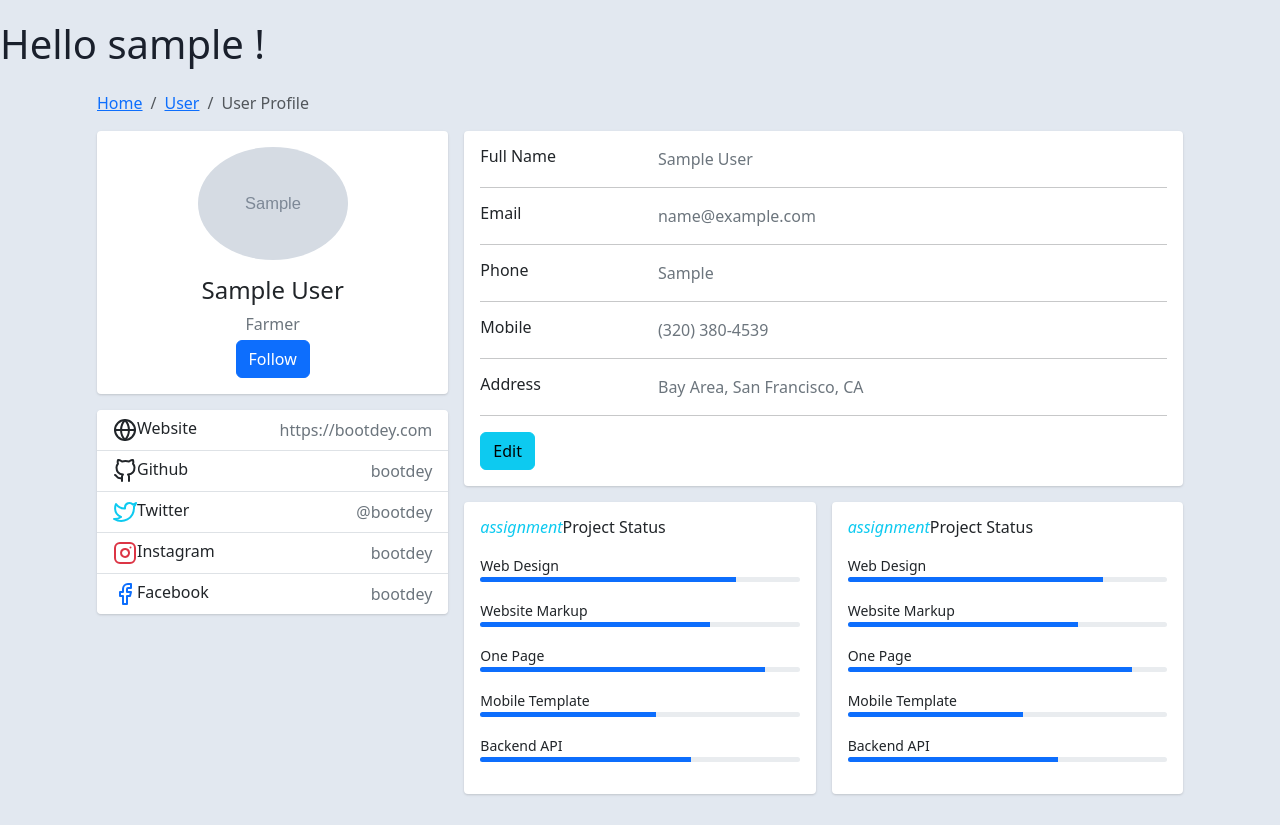
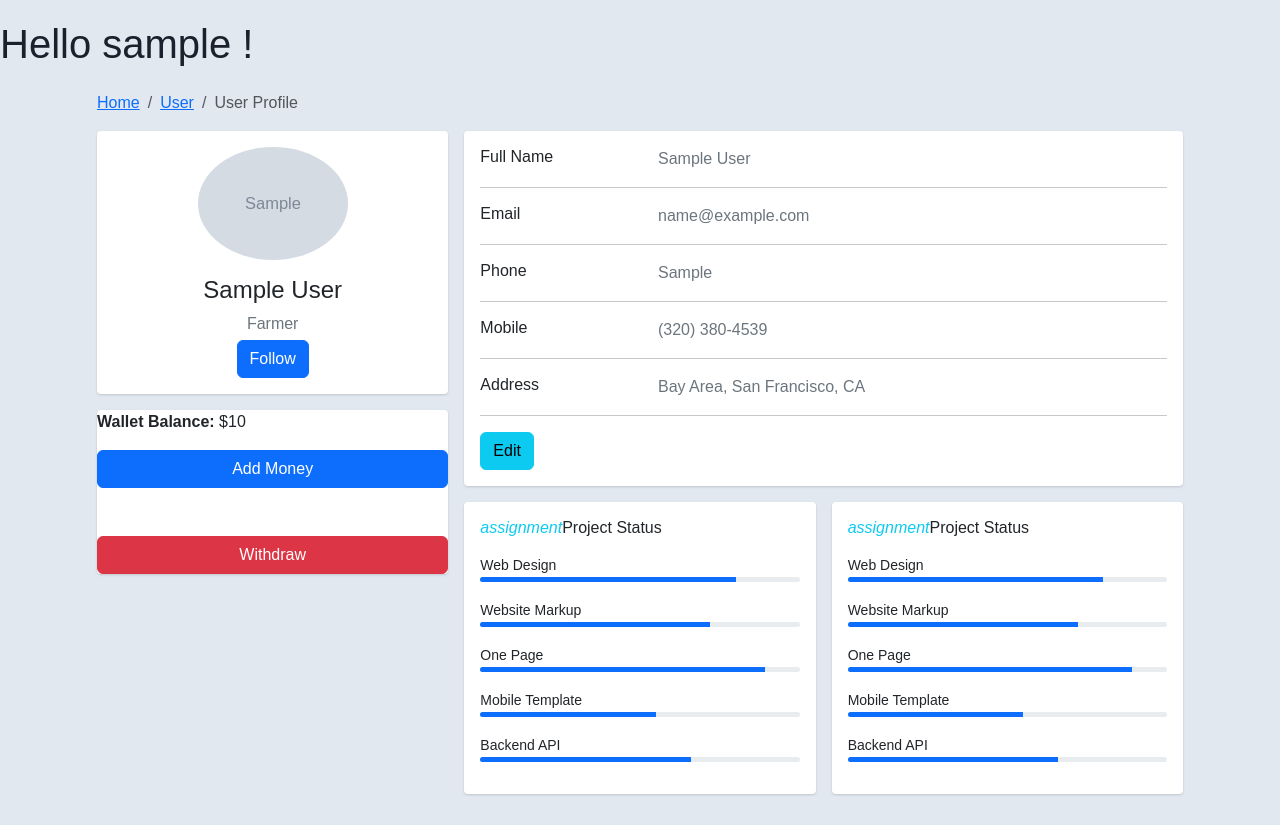
Before and after one commit to varmanamish/farmfusion, a Django app: page /accounts/profile in a window 1280 px wide. Run offline with Django 5.2, Linux system fonts and the light colour scheme; a user stored in the database is signed in; tables that the repository leaves empty hold one stand-in row (values such as "Sample post"); grey boxes marked "Sample" are stand-in pictures.

Commit message:
wallet is doneeee

```diff
--- a/farmfusion/accounts/models.py
+++ b/farmfusion/accounts/models.py
@@ -30,6 +30,7 @@ class CustomUser(AbstractUser):
 
 class Wallet(models.Model):
     user = models.OneToOneField(CustomUser, on_delete=models.CASCADE, related_name="wallet")
+    wallet_pin =models.CharField(null=True)
     wallet_amount = models.IntegerField(default=0)
     free_amount = models.IntegerField(default=0)
     is_locked = models.BooleanField(default=False)
--- a/farmfusion/accounts/urls.py
+++ b/farmfusion/accounts/urls.py
@@ -9,4 +9,7 @@ urlpatterns=[
     path('addmoney',views.addmoney,name="addmoney"),
     path('withdraw',views.withdraw,name="withdraw"),
     path('check',views.check,name="check"),
+    path('wallet',views.wallet,name='wallet'),
+    path('createwallet',views.createwallet,name='createwallet'),
+    path('walletverif',views.walletverif,name='walletverif'),
 ]
--- a/farmfusion/accounts/views.py
+++ b/farmfusion/accounts/views.py
@@ -1,4 +1,4 @@
-from django.shortcuts import render
+from django.shortcuts import render,redirect
 from .models import CustomUser
 from django.contrib.auth import authenticate, login, logout
 from django.http import HttpResponse, HttpResponseRedirect,JsonResponse
@@ -73,10 +73,14 @@ def register(request):
 def profile(request):
     try:
         print('START')
-        user_profile= request.user
-        print(user_profile)
+        user_profile = request.user
+
+        # Fetch the user's wallet, if it exists
+        wallet = Wallet.objects.filter(user=request.user).first()
+
         context = {
             'profile': user_profile,
+            'wallet': wallet,  # Pass wallet data to the template
         }
 
         print('sent')
@@ -84,48 +88,101 @@ def profile(request):
         return render(request, 'profile.html', context)
     except Exception as e:
         print(e)
-        return render(request,"profile.html")
+        return render(request, 'profile.html', {'error': str(e)})
+from django.shortcuts import render, redirect
+from django.contrib.auth.decorators import login_required
+from django.contrib import messages
+from .models import Wallet
+
 @login_required
 def addmoney(request):
-    """Adds money to the user's wallet."""
     if request.method == "POST":
-        user_wallet = request.user.wallet
-        amount = int(request.POST.get("amount", 0))
+        pin = request.POST.get("wallet_pin").strip()
+        amount = request.POST.get("amount").strip()
 
-        if amount > 0:
-            user_wallet.wallet_amount += amount
-            user_wallet.free_amount += amount
-            user_wallet.save()
-            return JsonResponse({"success": True, "message": "Money added successfully!"})
-        return JsonResponse({"success": False, "message": "Invalid amount!"})
+        if not amount.isdigit() or int(amount) <= 0:
+            messages.error(request, "Invalid amount.")
+            return redirect("profile")
 
-    return JsonResponse({"success": False, "message": "Invalid request method!"})
+        amount = int(amount)
+
+        try:
+            wallet = Wallet.objects.get(user=request.user)
+
+            if wallet.wallet_pin != pin:
+                messages.error(request, "Incorrect PIN.")
+                return redirect("profile")
+
+            wallet.wallet_amount += amount
+            wallet.save()
+
+            messages.success(request, f"Successfully added ${amount} to your wallet.")
+        except Wallet.DoesNotExist:
+            messages.error(request, "No wallet found.")
+
+    return redirect("profile")
+
 
 @login_required
 def withdraw(request):
     if request.method == "POST":
-        user_wallet = request.user.wallet
-        amount = int(request.POST.get("amount", 0))
+        pin = request.POST.get("wallet_pin").strip()
+        amount = request.POST.get("amount").strip()
 
-        if user_wallet.is_locked:
-            return JsonResponse({"success": False, "message": "Wallet is locked!"})
+        if not amount.isdigit() or int(amount) <= 0:
+            messages.error(request, "Invalid amount.")
+            return redirect("profile")
 
-        if amount > 0 and user_wallet.free_amount >= amount:
-            user_wallet.wallet_amount -= amount
-            user_wallet.free_amount -= amount
-            user_wallet.save()
-            return JsonResponse({"success": True, "message": "Withdrawal successful!"})
+        amount = int(amount)
 
-        return JsonResponse({"success": False, "message": "Insufficient funds!"})
+        try:
+            wallet = Wallet.objects.get(user=request.user)
 
-    return JsonResponse({"success": False, "message": "Invalid request method!"})
+            if wallet.wallet_pin != pin:
+                messages.error(request, "Incorrect PIN.")
+                return redirect("profile")
+
+            if wallet.wallet_amount < amount:
+                messages.error(request, "Insufficient balance.")
+                return redirect("profile")
+
+            wallet.wallet_amount -= amount
+            wallet.save()
+
+            messages.success(request, f"Successfully withdrew ${amount} from your wallet.")
+        except Wallet.DoesNotExist:
+            messages.error(request, "No wallet found.")
+
+    return redirect("profile")
+
 
 @login_required
 def check(request):
-    user_wallet = request.user.wallet
+    """Returns wallet details as JSON."""
+    user_wallet, created = Wallet.objects.get_or_create(user=request.user)
     data = {
         "wallet_amount": user_wallet.wallet_amount,
         "free_amount": user_wallet.free_amount,
         "is_locked": user_wallet.is_locked,
     }
     return JsonResponse(data)
+@login_required
+def wallet(request):
+    """Render the wallet page with CSRF token."""
+    return render(request, "wallet.html")
+@login_required
+def walletverif(request):
+    if request.method == "POST":
+        confirmpassword = request.POST["password"]
+@login_required
+def createwallet(request):
+        if request.method == "POST":
+            passw =   request.POST.get("pasw"," ")
+            walletc =Wallet.objects.create(
+                 wallet_pin=passw,
+                 user_id = request.user.id
+            )
+            print("done")
+            walletc.save()
+            return redirect('profile')
+        return redirect('profile')
--- a/farmfusion/templates/profile.html
+++ b/farmfusion/templates/profile.html
@@ -48,28 +48,96 @@
                     </div>
                   </div>
                   <div class="card mt-3">
-                    <ul class="list-group list-group-flush">
-                      <li class="list-group-item d-flex justify-content-between align-items-center flex-wrap">
-                        <h6 class="mb-0"><svg xmlns="http://www.w3.org/2000/svg" width="24" height="24" viewBox="0 0 24 24" fill="none" stroke="currentColor" stroke-width="2" stroke-linecap="round" stroke-linejoin="round" class="feather feather-globe mr-2 icon-inline"><circle cx="12" cy="12" r="10"></circle><line x1="2" y1="12" x2="22" y2="12"></line><path d="M12 2a15.3 15.3 0 0 1 4 10 15.3 15.3 0 0 1-4 10 15.3 15.3 0 0 1-4-10 15.3 15.3 0 0 1 4-10z"></path></svg>Website</h6>
-                        <span class="text-secondary">https://bootdey.com</span>
-                      </li>
-                      <li class="list-group-item d-flex justify-content-between align-items-center flex-wrap">
-                        <h6 class="mb-0"><svg xmlns="http://www.w3.org/2000/svg" width="24" height="24" viewBox="0 0 24 24" fill="none" stroke="currentColor" stroke-width="2" stroke-linecap="round" stroke-linejoin="round" class="feather feather-github mr-2 icon-inline"><path d="M9 19c-5 1.5-5-2.5-7-3m14 6v-3.87a3.37 3.37 0 0 0-.94-2.61c3.14-.35 6.44-1.54 6.44-7A5.44 5.44 0 0 0 20 4.77 5.07 5.07 0 0 0 19.91 1S18.73.65 16 2.48a13.38 13.38 0 0 0-7 0C6.27.65 5.09 1 5.09 1A5.07 5.07 0 0 0 5 4.77a5.44 5.44 0 0 0-1.5 3.78c0 5.42 3.3 6.61 6.44 7A3.37 3.37 0 0 0 9 18.13V22"></path></svg>Github</h6>
-                        <span class="text-secondary">bootdey</span>
-                      </li>
-                      <li class="list-group-item d-flex justify-content-between align-items-center flex-wrap">
-                        <h6 class="mb-0"><svg xmlns="http://www.w3.org/2000/svg" width="24" height="24" viewBox="0 0 24 24" fill="none" stroke="currentColor" stroke-width="2" stroke-linecap="round" stroke-linejoin="round" class="feather feather-twitter mr-2 icon-inline text-info"><path d="M23 3a10.9 10.9 0 0 1-3.14 1.53 4.48 4.48 0 0 0-7.86 3v1A10.66 10.66 0 0 1 3 4s-4 9 5 13a11.64 11.64 0 0 1-7 2c9 5 20 0 20-11.5a4.5 4.5 0 0 0-.08-.83A7.72 7.72 0 0 0 23 3z"></path></svg>Twitter</h6>
-                        <span class="text-secondary">@bootdey</span>
-                      </li>
-                      <li class="list-group-item d-flex justify-content-between align-items-center flex-wrap">
-                        <h6 class="mb-0"><svg xmlns="http://www.w3.org/2000/svg" width="24" height="24" viewBox="0 0 24 24" fill="none" stroke="currentColor" stroke-width="2" stroke-linecap="round" stroke-linejoin="round" class="feather feather-instagram mr-2 icon-inline text-danger"><rect x="2" y="2" width="20" height="20" rx="5" ry="5"></rect><path d="M16 11.37A4 4 0 1 1 12.63 8 4 4 0 0 1 16 11.37z"></path><line x1="17.5" y1="6.5" x2="17.51" y2="6.5"></line></svg>Instagram</h6>
-                        <span class="text-secondary">bootdey</span>
-                      </li>
-                      <li class="list-group-item d-flex justify-content-between align-items-center flex-wrap">
-                        <h6 class="mb-0"><svg xmlns="http://www.w3.org/2000/svg" width="24" height="24" viewBox="0 0 24 24" fill="none" stroke="currentColor" stroke-width="2" stroke-linecap="round" stroke-linejoin="round" class="feather feather-facebook mr-2 icon-inline text-primary"><path d="M18 2h-3a5 5 0 0 0-5 5v3H7v4h3v8h4v-8h3l1-4h-4V7a1 1 0 0 1 1-1h3z"></path></svg>Facebook</h6>
-                        <span class="text-secondary">bootdey</span>
-                      </li>
-                    </ul>
+
+
+</head>
+<body>
+  <!-- Add Money and Withdraw Buttons -->
+{% if wallet %}
+<p><strong>Wallet Balance:</strong> ${{ wallet.wallet_amount }}</p>
+
+<button class="btn btn-primary" onclick="openAddMoneyPopup()">Add Money</button>
+<br><br>
+<button class="btn btn-danger" onclick="openWithdrawPopup()">Withdraw</button>
+{% else %}
+<p>You don't have a wallet yet.</p>
+{% endif %}
+
+<!-- Add Money Pop-up -->
+<div class="popup" id="addMoneyPopup">
+<h2>Confirm PIN to Add Money</h2>
+<form method="POST" action="{% url 'addmoney' %}">
+    {% csrf_token %}
+    <label>Enter PIN:</label>
+    <input type="password" name="wallet_pin" required>
+    <br><br>
+    <label>Enter Amount:</label>
+    <input type="number" name="amount" required>
+    <br><br>
+    <input type="submit" value="Add Money" class="btn btn-success">
+    <button type="button" class="btn btn-secondary" onclick="closeAddMoneyPopup()">Cancel</button>
+</form>
+</div>
+
+<!-- Withdraw Money Pop-up -->
+<div class="popup" id="withdrawPopup">
+<h2>Confirm PIN to Withdraw</h2>
+<form method="POST" action="{% url 'withdraw' %}">
+    {% csrf_token %}
+    <label>Enter PIN:</label>
+    <input type="password" name="wallet_pin" required>
+    <br><br>
+    <label>Enter Amount:</label>
+    <input type="number" name="amount" required>
+    <br><br>
+    <input type="submit" value="Withdraw" class="btn btn-warning">
+    <button type="button" class="btn btn-secondary" onclick="closeWithdrawPopup()">Cancel</button>
+</form>
+</div>
+
+<!-- CSS for Pop-up -->
+<style>
+.popup {
+    display: none;
+    position: fixed;
+    top: 50%;
+    left: 50%;
+    transform: translate(-50%, -50%);
+    background: white;
+    padding: 20px;
+    box-shadow: 0 0 10px rgba(0, 0, 0, 0.3);
+    border-radius: 8px;
+    z-index: 1000;
+}
+.overlay {
+    display: none;
+    position: fixed;
+    top: 0;
+    left: 0;
+    width: 100%;
+    height: 100%;
+    background: rgba(0, 0, 0, 0.5);
+    z-index: 999;
+}
+</style>
+
+<!-- JavaScript to Handle Pop-ups -->
+<script>
+function openAddMoneyPopup() {
+    document.getElementById('addMoneyPopup').style.display = 'block';
+}
+function closeAddMoneyPopup() {
+    document.getElementById('addMoneyPopup').style.display = 'none';
+}
+
+function openWithdrawPopup() {
+    document.getElementById('withdrawPopup').style.display = 'block';
+}
+function closeWithdrawPopup() {
+    document.getElementById('withdrawPopup').style.display = 'none';
+}
+</script>
+
                   </div>
                 </div>
                 <div class="col-md-8">
@@ -247,5 +315,39 @@
                 box-shadow: none!important;
             }
         </style>
+        <style>
+          body {
+              font-family: Arial, sans-serif;
+          }
+          .popup {
+              display: none;
+              position: fixed;
+              top: 50%;
+              left: 50%;
+              transform: translate(-50%, -50%);
+              background: white;
+              padding: 20px;
+              box-shadow: 0 0 10px rgba(0, 0, 0, 0.3);
+              border-radius: 8px;
+              z-index: 1000;
+          }
+          .overlay {
+              display: none;
+              position: fixed;
+              top: 0;
+              left: 0;
+              width: 100%;
+              height: 100%;
+              background: rgba(0, 0, 0, 0.5);
+              z-index: 999;
+          }
+          .close-btn {
+              background: red;
+              color: white;
+              border: none;
+              padding: 5px 10px;
+              cursor: pointer;
+          }
+      </style>
 </body>
 </html>
```
Also changed, not shown: farmfusion/templates/wallet.html (added, +44 -0 lines), farmfusion/accounts/migrations/0006_alter_customuser_phno_alter_customuser_profile_pic_and_more.py (added), farmfusion/accounts/migrations/0007_wallet_wallet_pin.py (added), farmfusion/accounts/migrations/0008_alter_wallet_wallet_pin.py (added), farmfusion/media/pics/paul.jpeg (added). Lines whose indentation alone changed are shown as unchanged.
